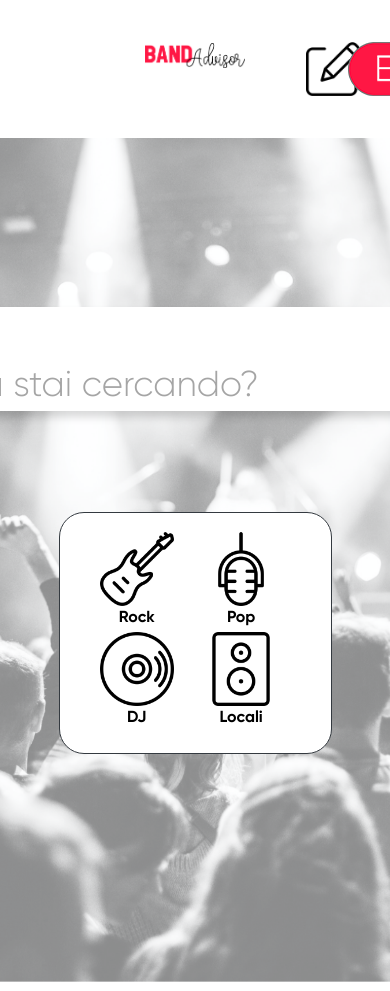
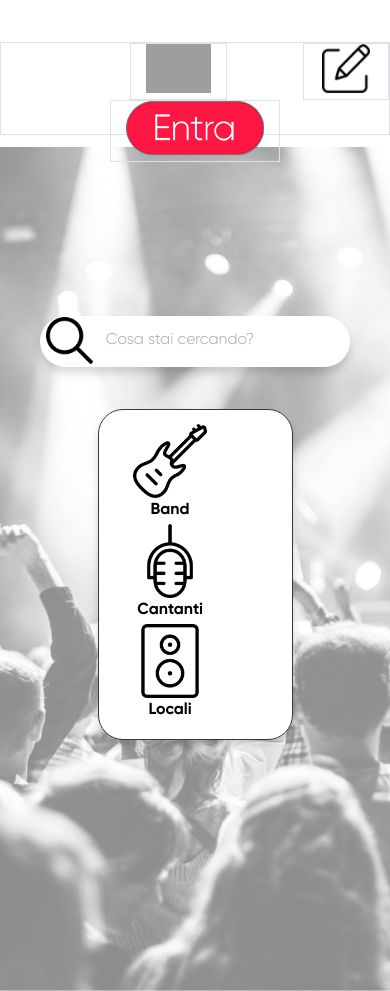
Before and after one commit to Gartic99/Band_Advisor, a PHP site: page / in a window 390 px wide; the page is wider, and only the part inside the window is pictured. Run offline with PHP 8.4, Linux system fonts and the light colour scheme; grey boxes are pictures that could not be loaded.

Commit message:
Più responsivo

```diff
--- a/index.html
+++ b/index.html
@@ -10,29 +10,19 @@
     <body>
         <section class="header fixed-top">
             <div class="container">
-                <div class="row" style="height:5vh"><div class="col-12" style="height: 5vh"></div></div>
-                    <div class="row" id="header" style="height:10vh">
-                        <div class="col-4 col">
-
+                <div class="row" style="height:5vh">
+                    <div class="col-12" style="height: 5vh"></div></div>
+                    <div class="row justify-content-center border" id="header" style="height:11vh">
+                        <div class="col-4"></div>
+                        <div class="col-3 justify-content-center border" >
+                            <embed src="assets/BandLogo.svg" style="width: 100%;height: auto;">
                         </div>
-                        <div class="col-4 " style="text-align: center; ">
-                            <img style="width: 100%;height: auto;" src="assets/BandLogo.png">
+                         <div class="col"></div>
+                        <div class="col-auto border">
+                            <input class="Recensione_button" type=image src="assets/edit.png" style="width: 100%;height: auto;" >
                         </div>
-                        <div class="col-4">
-                            <div class="row">
-                                <div class="col-2">
-
-                                </div>
-                                <div class="col-4" style="text-align: right;">
-                                    <input class="Recensione_button" type=image src="assets/edit.png" >
-                                </div>
-                                <div class="col-4">
-                                    <input class="Entra_button" type="image" src="assets/Rectangle 4.png">
-                                </div>
-                                <div class="col-2">
-
-                                </div>
-                            </div>
+                        <div class="col-auto border">
+                            <input class="Entra_button" type="image" src="assets/Rectangle 4.png"  style="width: 100%;height: auto;">
                         </div>
                     </div>
                 </div>
@@ -64,23 +54,23 @@
                     <div class="Option_bar">
                         <div class="container">
                             <div class="row justify-content-center border border-dark" id="rec">
-                                <div class="col-auto">
+                                <div class="col-auto justify-content-center">
                                     <p>
                                         <a href="#" class="btn btn-sq-lg">
                                             <img src="assets/Icons/electric-guitar.png" style="height: auto; width: 100%;"><br/>
-                                            Rock <br>
+                                            Band <br>
                                         </a>
                                         <a href="#" class="btn btn-sq-lg">
                                             <img src="assets/Icons/microphone.png" style="height: auto; width: 100%;"><br/>
-                                        Pop <br>
+                                            Cantanti <br>
                                         </a>
-                                        <a href="#" class="btn btn-sq-lg">
+                                        <!--<a href="#" class="btn btn-sq-lg">
                                             <img src="assets/Icons/cd.png" style="height: auto; width: 100%;"><br/>
-                                        DJ <br>
-                                        </a>
+                                            DJ <br>
+                                        </a>-->
                                         <a href="#" class="btn btn-sq-lg">
                                         <img src="assets/Icons/speaker.png" style="height: auto; width: 100%;">
-                                        Locali
+                                            Locali
                                         </a>
                                     </p>
                                 </div>
--- a/style.css
+++ b/style.css
@@ -78,6 +78,7 @@ img {border : 0;}
   }
 /* magnifier lens*/
 .search-button{
+    padding-bottom: 1%;
     border: none;
     background: none;
     outline: none!important;
@@ -86,7 +87,7 @@ img {border : 0;}
 /* input area */
 .search-input {
     padding-top: 0%;
-    font-size: 36px;
+    font-size: 4vw;
     background: none;
     color: #5a6674;
     border: none;
@@ -119,7 +120,8 @@ img {border : 0;}
     background-size: auto;
     background-position: center;
     background-repeat: no-repeat;
-    padding: 15%;
+    padding-left: 25%;
+    padding-right: 25%;
 }
 
 /* buttons*/
@@ -138,5 +140,8 @@ img {border : 0;}
     border-style: solid;
     border-color: #000000;
     background-color: #ffffff;
-    padding: 5%;
+    padding: 4%;
+    box-shadow: 0 6px 8px rgba(0, 0, 0, 0.15);
+    background: #fff;
+    transition: all 0.5s ease;
 }
```
Also changed, not shown: assets/BandLogo.svg (added).
